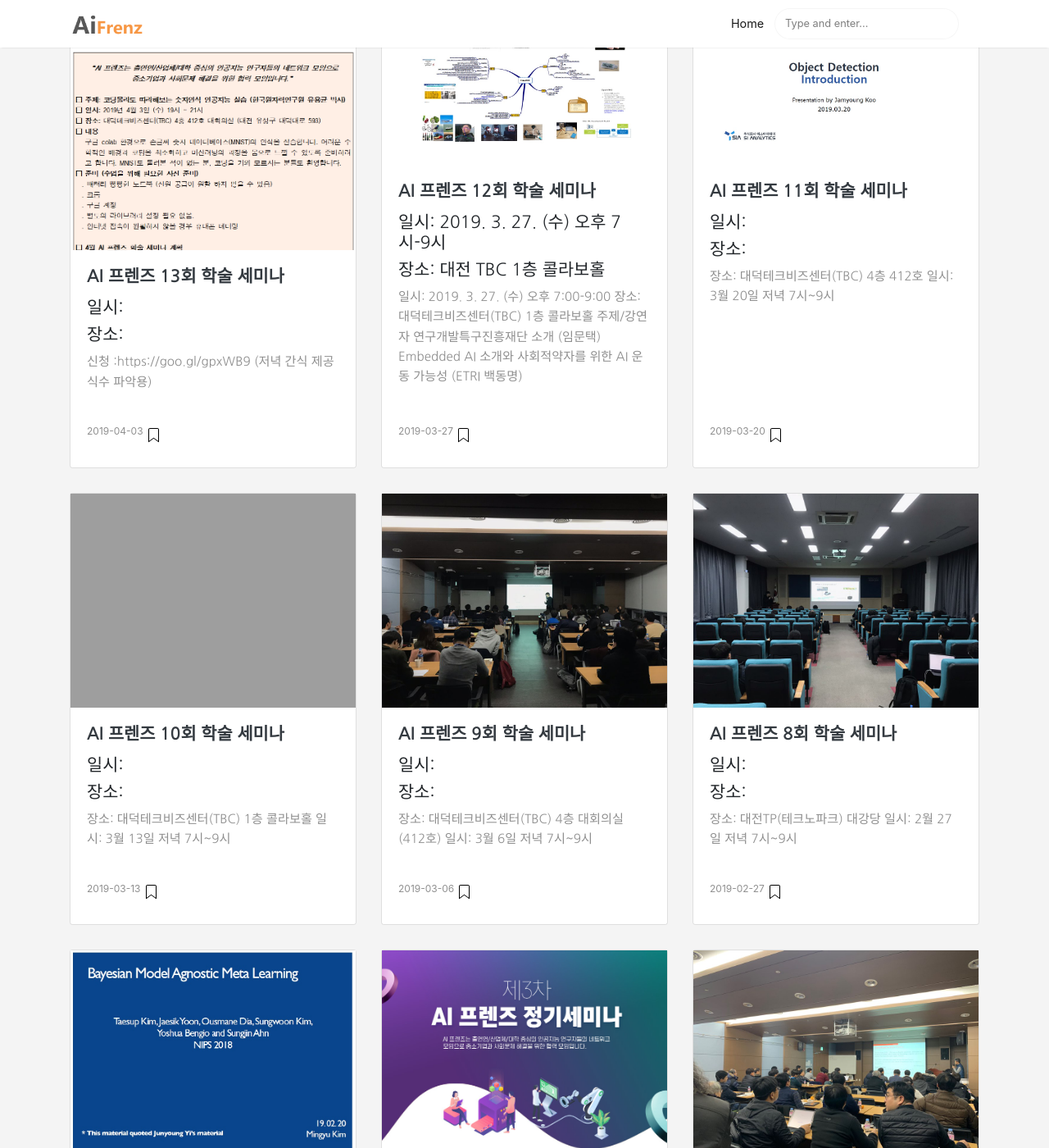
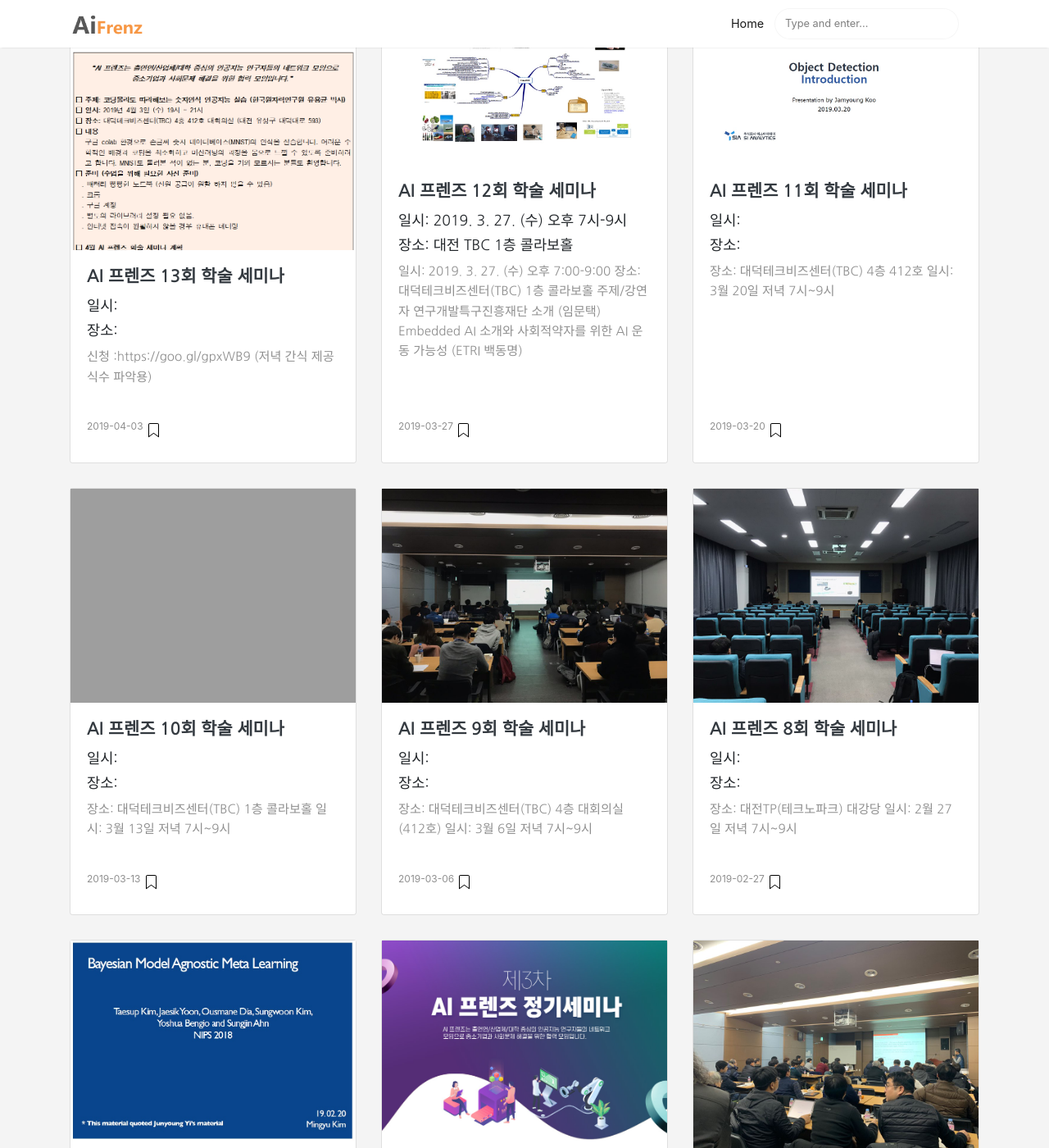
Before and after one commit to aifrenz/aifrenz.github.io, a Jekyll site: the page built from index.html, in a window 1280 px wide and 1400 px high, scrolled down 507 px. Shown: the whole window at 82% size. Built offline with Jekyll 4.4.1, drawn with Linux system fonts in a browser that asks for light colours; the list of posts is cut into pages by our own code.

Commit message:
Update screen.css

```diff
--- a/assets/css/screen.css
+++ b/assets/css/screen.css
@@ -116,6 +116,11 @@ License: https://www.wowthemes.net/freebies-license/
  .listfeaturedtag h2.card-title,.listrecent h2.card-title {
      font-size:1.3rem;
      font-weight:700;
+     line-height: 1.25;
+}
+ .listfeaturedtag h3.card-text,.listrecent h3.card-text {
+     font-size:1.1rem;
+     font-weight:400;
      line-height: 1.25;
 }
  .listfeaturedtag h4.card-text,.listrecent h4.card-text {
```
